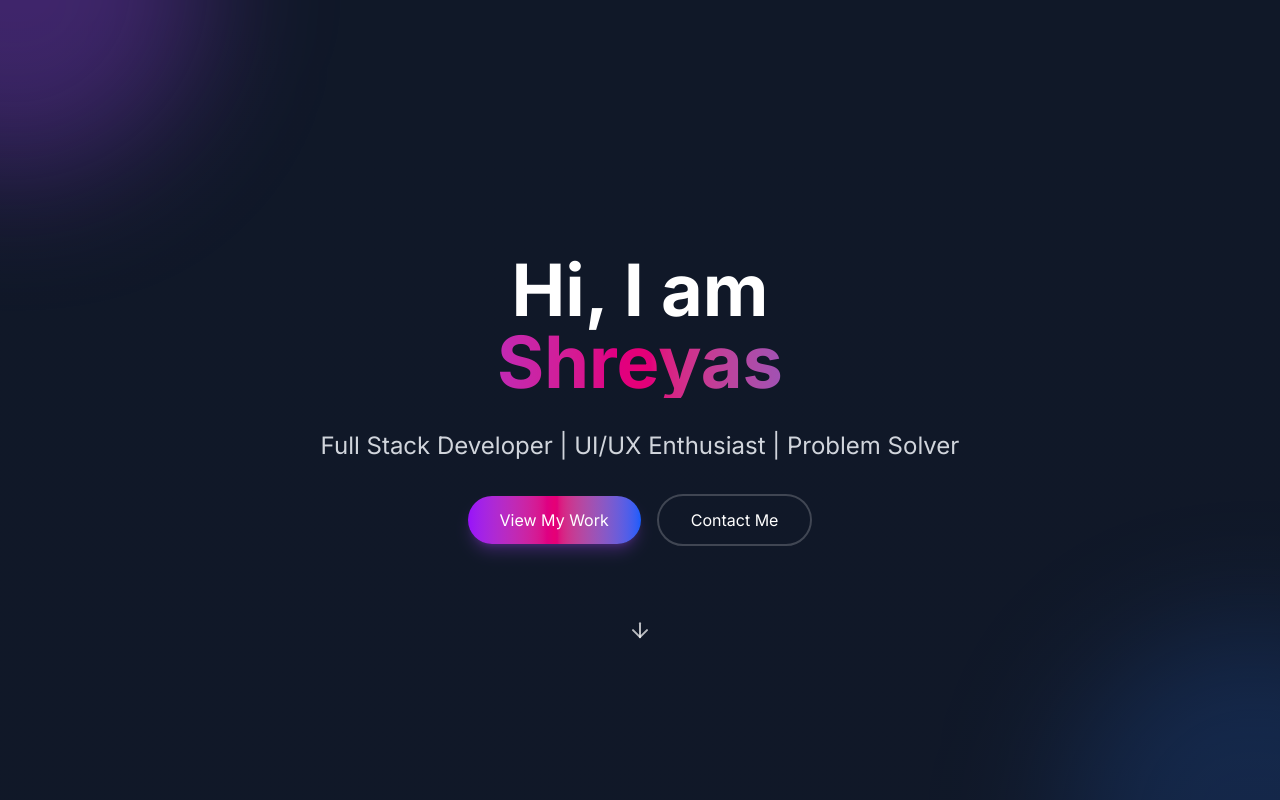
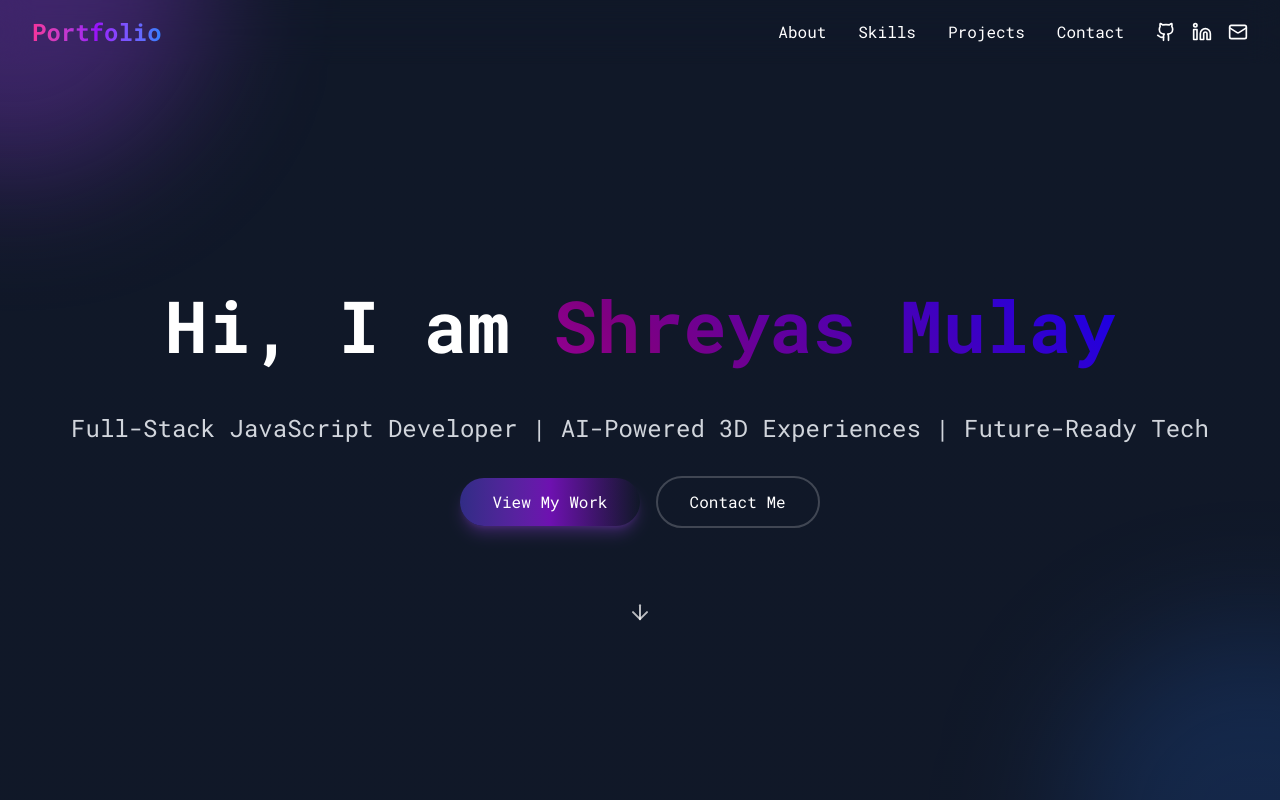
Before and after one commit to shreyasmulay23/my-portfolio, a Next.js app: page / in a window 1280 px wide. Shown: the top 800 px of the page. Built offline with nearby package versions, Linux system fonts and the light colour scheme.

Commit message:
Polish.
[no-story]

```diff
--- a/app/globals.css
+++ b/app/globals.css
@@ -57,3 +57,16 @@ body {
   50% { transform: translateX(-10%) translateY(-5%); }
   100% { transform: translateX(0) translateY(0); }
 }
+
+/* Infinite Gradient Animation */
+@keyframes gradient-shift {
+  0%   { background-position: 0% 50%; }
+  50%  { background-position: 100% 50%; }
+  100% { background-position: 0% 50%; }
+}
+
+.animate-gradient {
+  background-image: linear-gradient(45deg, cyan, fuchsia, purple, blue);
+  background-size: 300% 300%;
+  animation: gradient-shift 4s infinite alternate ease-in-out;
+}
--- a/app/layout.jsx
+++ b/app/layout.jsx
@@ -1,7 +1,12 @@
-import { Inter } from 'next/font/google';
+import { Roboto_Mono } from 'next/font/google';
 import './globals.css';
 
-const inter = Inter({ subsets: ['latin'] });
+const poppins = Roboto_Mono({
+    subsets: ['latin'],
+    display: 'swap',
+    variable: '--font-roboto-mono',
+    weight: ['100', '200', '300', '400', '500', '600', '700']
+});
 
 export const metadata = {
     title: 'Shreyas Mulay | Portfolio',
@@ -12,7 +17,7 @@ export default function RootLayout({ children }) {
     return (
         <html lang="en">
         <body
-            className={`${inter.className}`}
+            className={`${poppins.className}`}
         >
         {children}
         </body>
--- a/app/page.jsx
+++ b/app/page.jsx
@@ -2,10 +2,12 @@ import Hero from '../components/Hero';
 import AboutMe from '../components/AboutMe';
 import Projects from '../components/Projects';
 import Contact from '../components/Contact';
+import Navbar from '../components/Navbar';
 
 export default function Home() {
     return (
         <div>
+            <Navbar />
             <Hero />
             <AboutMe />
             <Projects />
--- a/app/utils/animations.ts
+++ b/app/utils/animations.ts
@@ -1,7 +1,7 @@
 export const fadeInUp = {
   initial: { opacity: 0, y: 20 },
   animate: { opacity: 1, y: 0 },
-  transition: { duration: 0.5 }
+  transition: { duration: 1 }
 };
 
 export const staggerContainer = {
--- a/app/utils/gradients.ts
+++ b/app/utils/gradients.ts
@@ -1,3 +1,3 @@
-export const gradientText = 'bg-clip-text text-transparent bg-gradient-to-r from-purple-600 via-pink-600 to-blue-600';
-export const gradientBg = 'bg-gradient-to-r from-purple-600 via-pink-600 to-blue-600';
-export const gradientHover = 'hover:from-purple-700 hover:via-pink-700 hover:to-blue-700';
+export const gradientText = 'bg-clip-text text-transparent bg-gradient-to-r from-pink-500 via-purple-600 to-blue-500';
+export const gradientBg = 'bg-gradient-to-r from-indigo-900 via-purple-800 to-blue-0';
+export const gradientHover = 'bg-gradient-to-r from-indigo-900 via-purple-800 to-blue-0';
--- a/components/Hero.jsx
+++ b/components/Hero.jsx
@@ -49,28 +49,28 @@ const Hero = () => {
             >
                 <div className="space-y-8">
                     <motion.h1
-                        className="text-5xl md:text-7xl font-bold"
+                        className="text-5xl md:text-7xl font-bold flex items-center justify-center flex-wrap"
                         variants={fadeInUp}
                     >
                         <motion.span
-                            className="block text-white opacity-90"
+                            className="flex block text-white opacity-90 items-center"
                             variants={fadeInUp}
                         >
-                           Hi, I am
+                            Hi, I am<span className={'hidden sm:flex leading-1'}><br/>&nbsp;</span>
                         </motion.span>
                         <motion.span
-                            className={`block ${gradientText}`}
+                            className={`block bg-clip-text text-transparent animate-gradient leading-normal`}
                             variants={fadeInUp}
                         >
-                            Shreyas
+                            Shreyas Mulay
                         </motion.span>
                     </motion.h1>
 
                     <motion.p
-                        className="text-xl md:text-2xl text-gray-300 max-w-3xl mx-auto"
+                        className="max-w-7xl text-xl md:text-2xl text-gray-300 mx-auto"
                         variants={fadeInUp}
                     >
-                        Full Stack Developer | UI/UX Enthusiast | Problem Solver
+                        Full-Stack JavaScript Developer | AI-Powered 3D Experiences | Future-Ready Tech
                     </motion.p>
 
                     <motion.div
--- /dev/null
+++ b/components/Navbar.jsx
@@ -0,0 +1,84 @@
+'use client';
+
+import { LuGithub, LuLinkedin, LuMail, LuMenu, LuX } from 'react-icons/lu';
+import { useState } from 'react';
+import { gradientText } from '../app/utils/gradients';
+
+export default function Navbar() {
+    const [isOpen, setIsOpen] = useState(false);
+
+    return (
+        <nav className="fixed w-full bg-transparent backdrop-blur-lg z-50">
+            <div className="max-w-7xl mx-auto px-4 sm:px-6 lg:px-8">
+                <div className="flex items-center justify-between h-16">
+                    {/*<a href="#hero" className="text-2xl font-bold text-white">
+                        Portfolio
+                    </a>*/}
+                    <a
+                        href="#hero"
+                        className={`text-2xl font-bold  ${gradientText}`}
+                    >
+                        Portfolio
+                    </a>
+
+                    {/* Desktop Navigation */}
+                    <div className="hidden md:flex items-center space-x-8">
+                        <a href="#about" className="text-white hover:text-gray-300 transition-colors">About</a>
+                        <a href="#skills" className="text-white hover:text-gray-300 transition-colors">Skills</a>
+                        <a href="#projects" className="text-white hover:text-gray-300 transition-colors">Projects</a>
+                        <a href="#contact" className="text-white hover:text-gray-300 transition-colors">Contact</a>
+                        <div className="flex items-center space-x-4">
+                            <a href="https://github.com" target="_blank" rel="noopener noreferrer"
+                               className="text-white hover:text-gray-300">
+                                <LuGithub className="w-5 h-5"/>
+                            </a>
+                            <a href="https://linkedin.com" target="_blank" rel="noopener noreferrer"
+                               className="text-white hover:text-gray-300">
+                                <LuLinkedin className="w-5 h-5"/>
+                            </a>
+                            <a href="mailto:your.email@example.com" className="text-white hover:text-gray-300">
+                                <LuMail className="w-5 h-5"/>
+                            </a>
+                        </div>
+                    </div>
+
+                    {/* Mobile Navigation Button */}
+                    <div className="md:hidden">
+                        <button onClick={() => setIsOpen(!isOpen)} className="text-white cursor-pointer ">
+                            {isOpen ? <LuX className="w-6 h-6"/> : <LuMenu className="w-6 h-6"/>}
+                        </button>
+                    </div>
+                </div>
+
+                {/* Mobile Navigation Menu */}
+                {isOpen && (
+                    <div className="md:hidden bg-black/70 backdrop-blur-lg rounded-lg">
+                        <div className="flex flex-col space-y-4 px-4 pt-4 pb-6">
+                            <a href="#about" className="text-white hover:text-gray-300"
+                               onClick={() => setIsOpen(false)}>About</a>
+                            <a href="#skills" className="text-white hover:text-gray-300"
+                               onClick={() => setIsOpen(false)}>Skills</a>
+                            <a href="#projects" className="text-white hover:text-gray-300"
+                               onClick={() => setIsOpen(false)}>Projects</a>
+                            <a href="#contact" className="text-white hover:text-gray-300"
+                               onClick={() => setIsOpen(false)}>Contact</a>
+                            <div className="flex space-x-4 py-2">
+                                <a href="https://github.com" target="_blank" rel="noopener noreferrer"
+                                   className="text-white hover:text-gray-300">
+                                    <LuGithub className="w-5 h-5"/>
+                                </a>
+                                <a href="https://linkedin.com" target="_blank" rel="noopener noreferrer"
+                                   className="text-white hover:text-gray-300">
+                                    <LuLinkedin className="w-5 h-5"/>
+                                </a>
+                                <a href="mailto:your.email@example.com" className="text-white hover:text-gray-300">
+                                    <LuMail className="w-5 h-5"/>
+                                </a>
+                            </div>
+                        </div>
+                    </div>
+                )}
+            </div>
+        </nav>
+    );
+}
```
